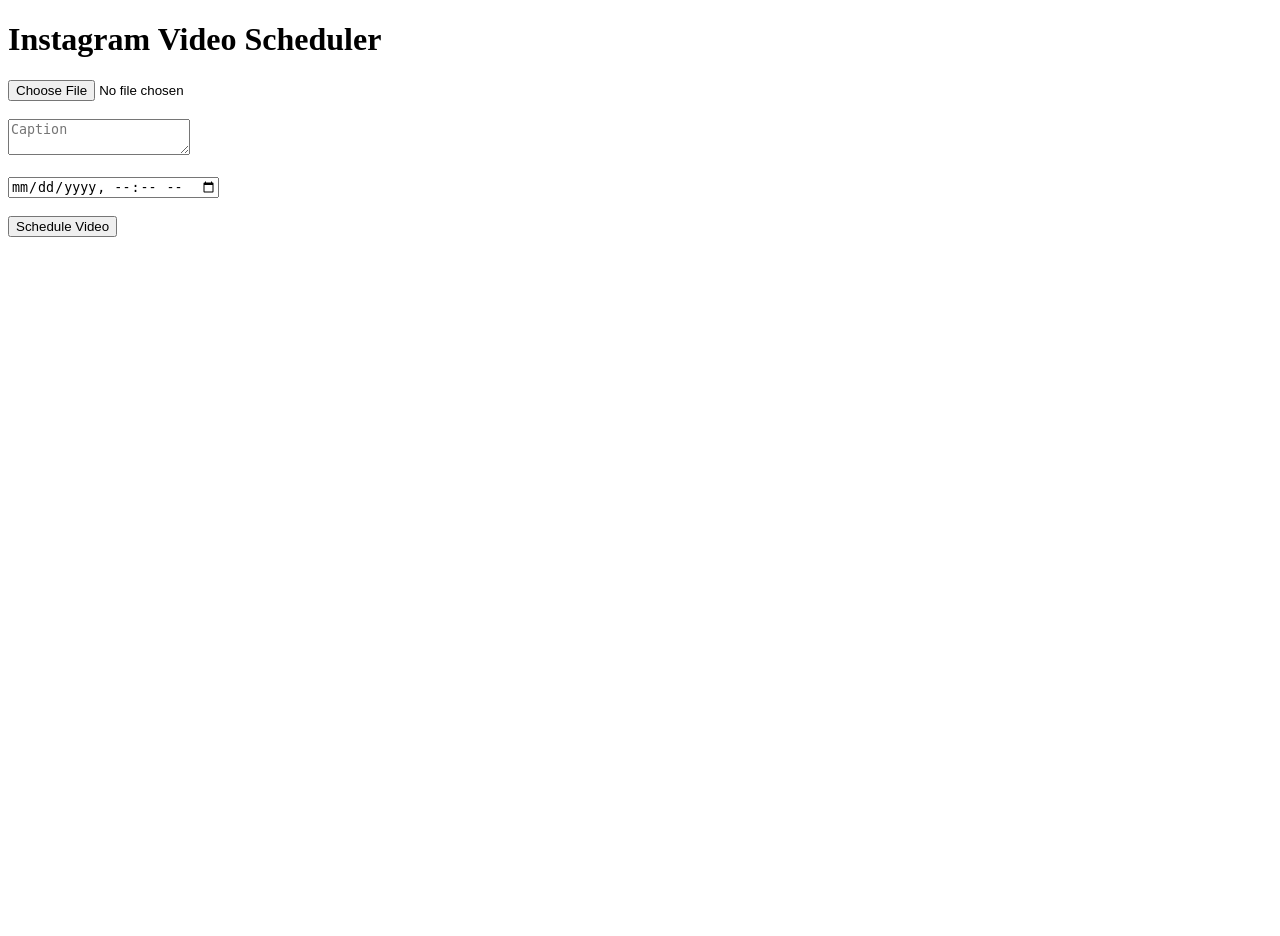
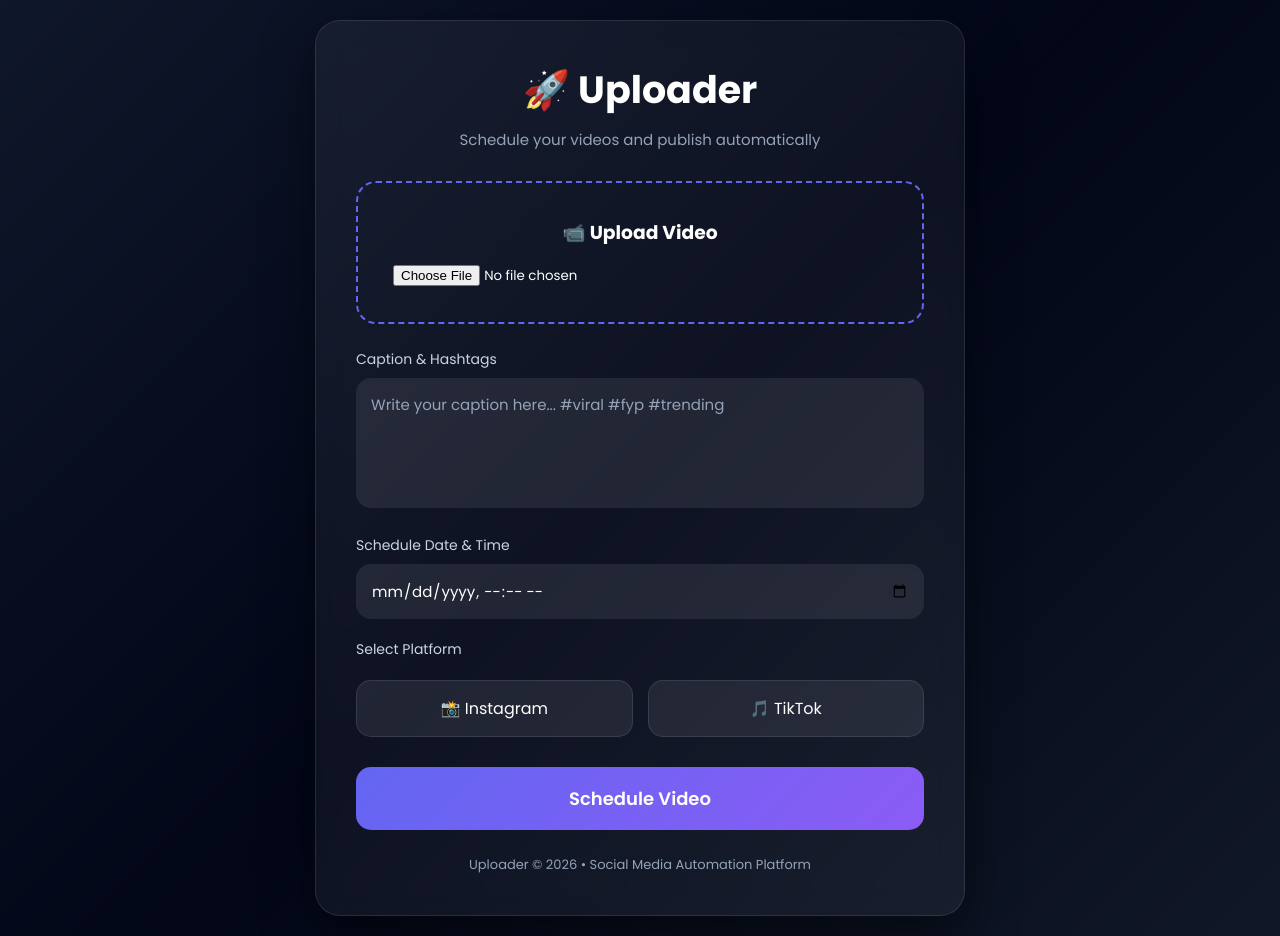
Before and after one commit to DEEPACARRIER/uploader, a FastAPI app: template templates/index.html in a window 1280 px wide. Before the commit the page ends 237 px from the top, so only its background shows below. Run offline with FastAPI, Linux system fonts and the light colour scheme; the template is opened without the code that fills it, so the values that code supplies are empty.

Commit message:
Revamp uploader page with new design and features
Updated the HTML structure and styles for the uploader page, including new meta tags, improved layout, and enhanced user interface elements.

```diff
--- a/templates/index.html
+++ b/templates/index.html
@@ -1,26 +1,195 @@
 <!DOCTYPE html>
-<html>
+<html lang="en">
 <head>
-    <title>Instagram Scheduler</title>
+    <meta charset="UTF-8">
+    <meta name="viewport" content="width=device-width, initial-scale=1.0">
+    <title>Uploader - Schedule Your Videos</title>
+
+    <link rel="preconnect" href="https://fonts.googleapis.com">
+    <link href="https://fonts.googleapis.com/css2?family=Poppins:wght@300;400;500;600;700&display=swap" rel="stylesheet">
+
+    <style>
+        *{
+            margin:0;
+            padding:0;
+            box-sizing:border-box;
+            font-family:'Poppins',sans-serif;
+        }
+
+        body{
+            min-height:100vh;
+            display:flex;
+            justify-content:center;
+            align-items:center;
+            background:linear-gradient(135deg,#0f172a,#020617,#111827);
+            padding:20px;
+        }
+
+        .container{
+            width:100%;
+            max-width:650px;
+            background:rgba(255,255,255,0.05);
+            backdrop-filter:blur(15px);
+            border:1px solid rgba(255,255,255,0.1);
+            border-radius:25px;
+            padding:40px;
+            box-shadow:0 20px 50px rgba(0,0,0,.5);
+        }
+
+        .logo{
+            text-align:center;
+            margin-bottom:30px;
+        }
+
+        .logo h1{
+            color:white;
+            font-size:38px;
+            margin-bottom:10px;
+        }
+
+        .logo p{
+            color:#94a3b8;
+            font-size:15px;
+        }
+
+        .upload-box{
+            border:2px dashed #6366f1;
+            border-radius:20px;
+            padding:35px;
+            text-align:center;
+            margin-bottom:25px;
+            transition:.3s;
+        }
+
+        .upload-box:hover{
+            border-color:#8b5cf6;
+            transform:scale(1.02);
+        }
+
+        .upload-box input{
+            color:white;
+            width:100%;
+        }
+
+        label{
+            color:#cbd5e1;
+            font-size:14px;
+            display:block;
+            margin-bottom:8px;
+            margin-top:20px;
+        }
+
+        textarea,
+        input[type="datetime-local"]{
+            width:100%;
+            padding:15px;
+            border:none;
+            outline:none;
+            border-radius:15px;
+            background:rgba(255,255,255,.08);
+            color:white;
+            font-size:15px;
+        }
+
+        textarea{
+            resize:none;
+            height:130px;
+        }
+
+        textarea::placeholder{
+            color:#94a3b8;
+        }
+
+        .platforms{
+            display:flex;
+            gap:15px;
+            margin-top:20px;
+        }
+
+        .platform{
+            flex:1;
+            padding:15px;
+            border-radius:15px;
+            background:rgba(255,255,255,.08);
+            text-align:center;
+            color:white;
+            cursor:pointer;
+            border:1px solid rgba(255,255,255,.1);
+        }
+
+        .platform:hover{
+            background:#4f46e5;
+        }
+
+        button{
+            width:100%;
+            margin-top:30px;
+            padding:18px;
+            border:none;
+            border-radius:15px;
+            font-size:18px;
+            font-weight:600;
+            color:white;
+            cursor:pointer;
+            background:linear-gradient(135deg,#6366f1,#8b5cf6);
+            transition:.3s;
+        }
+
+        button:hover{
+            transform:translateY(-3px);
+            box-shadow:0 10px 30px rgba(99,102,241,.4);
+        }
+
+        .footer{
+            text-align:center;
+            margin-top:25px;
+            color:#94a3b8;
+            font-size:13px;
+        }
+    </style>
 </head>
+
 <body>
 
-    <h1>Instagram Video Scheduler</h1>
+<div class="container">
+
+    <div class="logo">
+        <h1>🚀 Uploader</h1>
+        <p>Schedule your videos and publish automatically</p>
+    </div>
 
     <form action="/upload" method="post" enctype="multipart/form-data">
 
-        <input type="file" name="video" required>
-        <br><br>
+        <div class="upload-box">
+            <h3 style="color:white;margin-bottom:15px;">📹 Upload Video</h3>
+            <input type="file" name="video" required>
+        </div>
 
-        <textarea name="caption" placeholder="Caption"></textarea>
-        <br><br>
+        <label>Caption & Hashtags</label>
+        <textarea name="caption"
+                  placeholder="Write your caption here... #viral #fyp #trending"></textarea>
 
+        <label>Schedule Date & Time</label>
         <input type="datetime-local" name="upload_time" required>
-        <br><br>
 
-        <button type="submit">Schedule Video</button>
+        <label>Select Platform</label>
+
+        <div class="platforms">
+            <div class="platform">📸 Instagram</div>
+            <div class="platform">🎵 TikTok</div>
+        </div>
+
+        <button type="submit">
+            Schedule Video
+        </button>
 
     </form>
 
+    <div class="footer">
+        Uploader © 2026 • Social Media Automation Platform
+    </div>
+
+</div>
+
 </body>
 </html>
```
